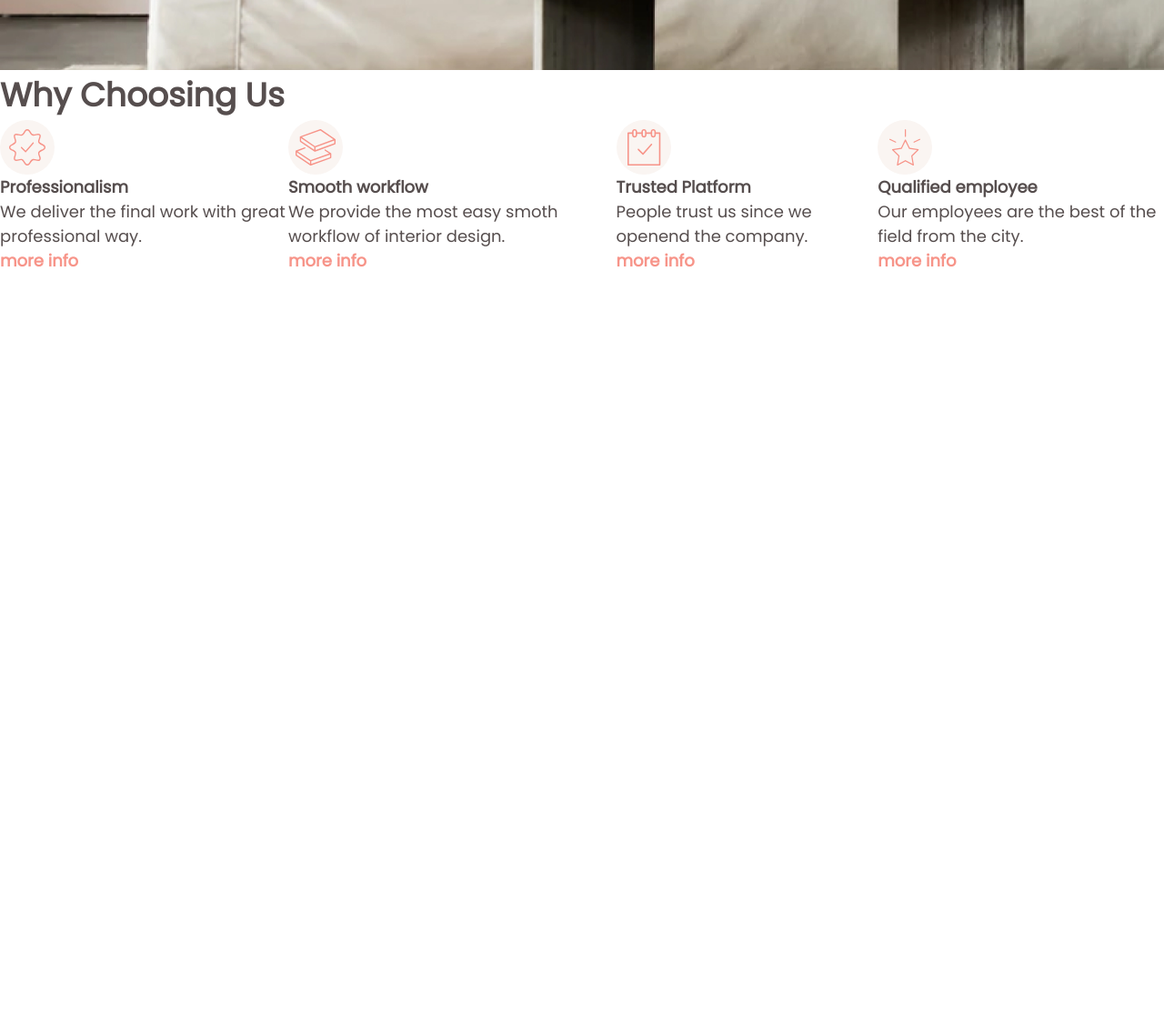
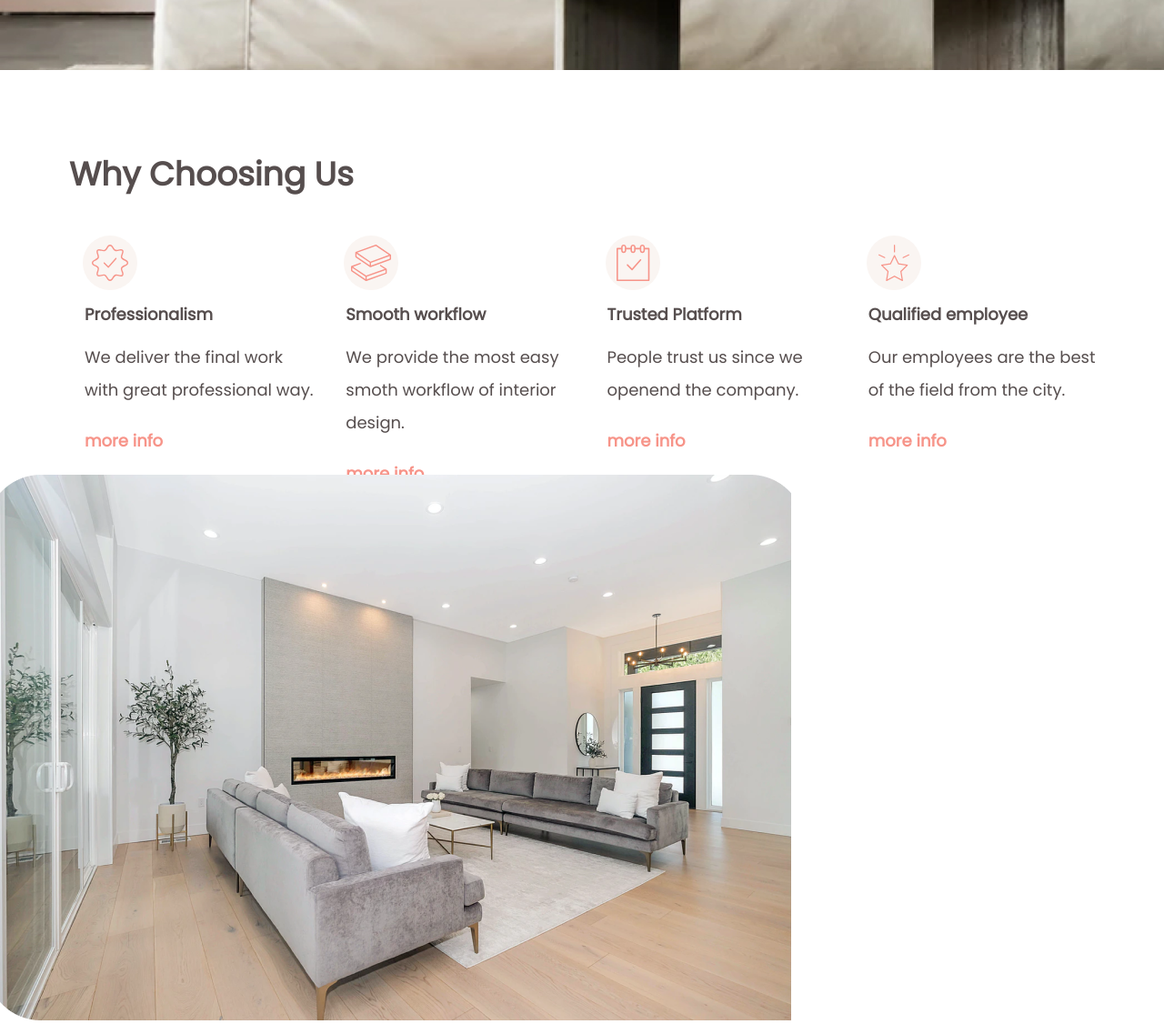
Before and after one commit to LadyginaElena/Site-layout-according-to-the-layout, a plain HTML site: page index.html in a window 1280 px wide. Shown: the part 926-2052 px from the top of the page at 91% size. Before the commit the page ends 1226 px from the top, so only its background shows below. Drawn offline with Linux system fonts and the light colour scheme.

Commit message:
added section 2 card-box

```diff
--- a/index.html
+++ b/index.html
@@ -47,7 +47,7 @@
     </section>
   </div>
   <div class="container">
-  <div class="choose-box">
+    <section class="choose-box">
       <h3 class="title">Why Choosing Us</h3>
       <section class="card-box">
         <div class="card">
@@ -83,7 +83,13 @@
           <h4 class="more_info">more info</h4>
         </div>
       </section>
+    </section>
   </div>
+  <div class="container">
+    <section class="ideas">
+      <div class="text_desscription"></div>
+      <img src="./assets/img/interior.png" alt="interior"/>
+    </section>
   </div>
 </body>
 
--- a/style.css
+++ b/style.css
@@ -4,12 +4,12 @@
 }
 
 .container {
-    max-width: 1760px;
+    max-width: 1920px;
     margin: 0 auto;
 }
 
 .section_1 {
-    background-image: url("./assets/img/image\ 3.jpg");
+    background-image: url("./assets/img/backgound.jpg");
     background-color: rgba(0, 0, 0, 0.25);
     background-size: cover;
 }
@@ -18,11 +18,16 @@
     display: flex;
     justify-content: space-between;
     align-items: center;
-    margin-top: 38px;
+    padding-top: 38px;
 }
-
+.logo {
+    padding-left: 72px;
+}
 .nav_menu {
     padding-right: 94px;
+}
+.cart {
+    padding-right: 72px;
 }
 
 
@@ -54,9 +59,11 @@
     text-decoration: none;
     color: white;
 }
+
 .nav li a:visited {
     color: white;
 }
+
 .search-box {
     margin-top: 60px;
     padding-bottom: 388px;
@@ -67,7 +74,7 @@
     width: 360px;
     border: 1px solid rgba(255, 255, 255, 1);
     border-radius: 30px;
-    background-color:  rgba(255, 255, 255, 0.5);
+    background-color: rgba(255, 255, 255, 0.5);
     background-image: url("./assets/icon/button\ search.svg");
     background-repeat: no-repeat;
     background-position: 313px;
@@ -83,6 +90,7 @@
     line-height: 200%;
     position: relative;
 }
+
 .serch_button {
     margin-top: 14px;
     margin-right: 25px;
@@ -111,27 +119,54 @@
 .card-box {
     display: flex;
     justify-content: space-between;
+    margin-top: 21px;
+    margin-left: 72px;
+    margin-right: 72px;
+    border: 1px solid transparent;
+    gap: 15px;
 }
 
 .title {
     font-size: 36px;
     font-family: Poppins;
     color: #564e4e;
+    padding-top: 87px;
+    padding-left: 76px;
 }
 
 .card {
     font-size: 18px;
     font-family: Poppins;
     color: #564e4e;
+    box-sizing: border-box;
+    width: 425px;
+    height: 280px;
+}
+.card:hover {
+    background: rgba(255, 255, 255, 0.2);
+    border: 1px solid #FADCD9;
+    box-shadow: 4px 2px 10px 2px rgba(247, 148, 137, 0.2);
+    border-radius: 10px;
 }
 
 .more_info {
     color: #f79489;
     font-size: 18px;
     font-family: Poppins;
+    margin-top: 20px;
 }
 
 .card-icon {
-    font-weight: 60px;
     height: 60px;
+    margin:18px;
 }
+.description {
+    margin-top: 11px;
+    padding-left: 20px;
+    line-height: 200%;
+}
+h4  {
+    margin-top: -9px;
+    padding-left: 20px;
+    line-height: 200%;
+}
```
Also changed, not shown: assets/img/backgound.jpg (renamed from assets/img/image 3.jpg), assets/img/interior.png (added). Lines whose indentation alone changed are shown as unchanged.
